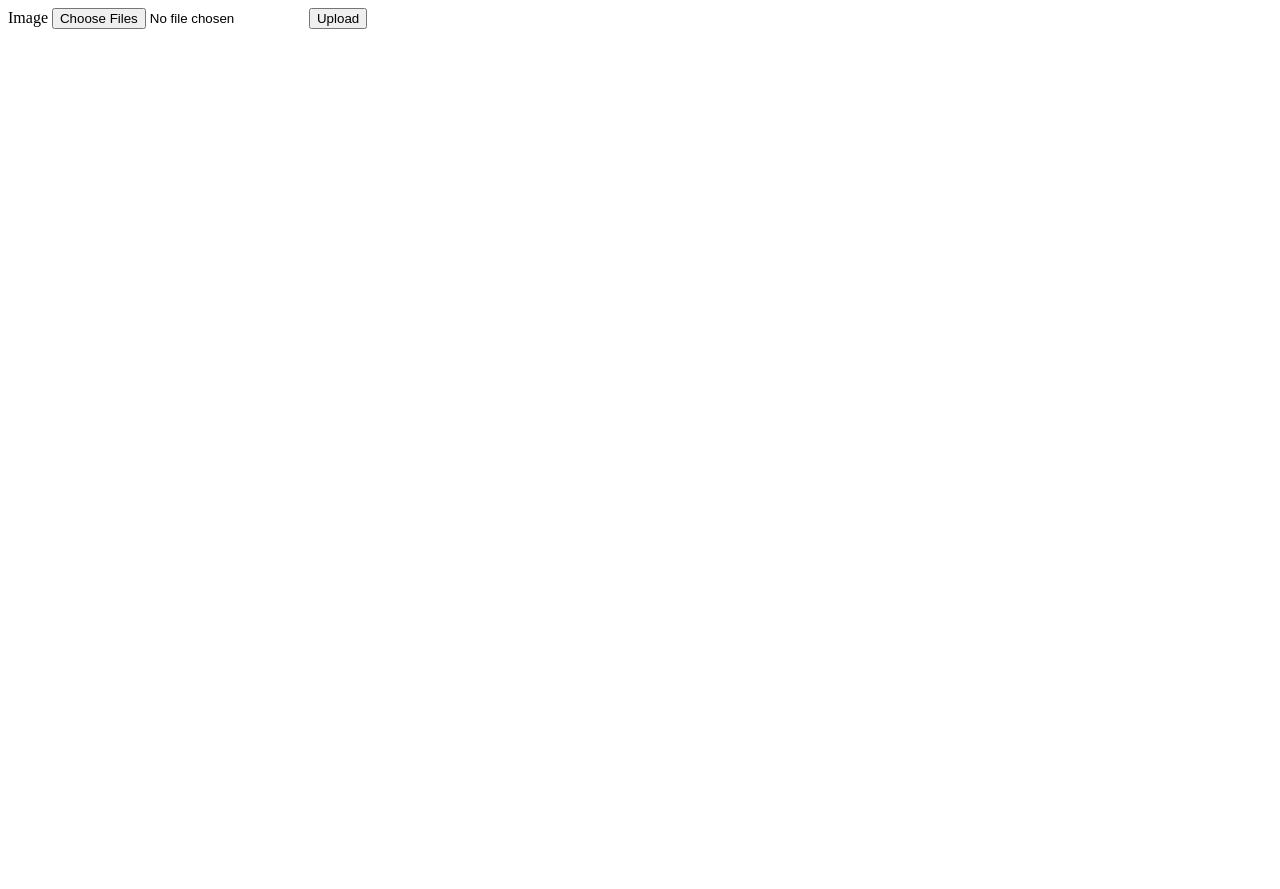
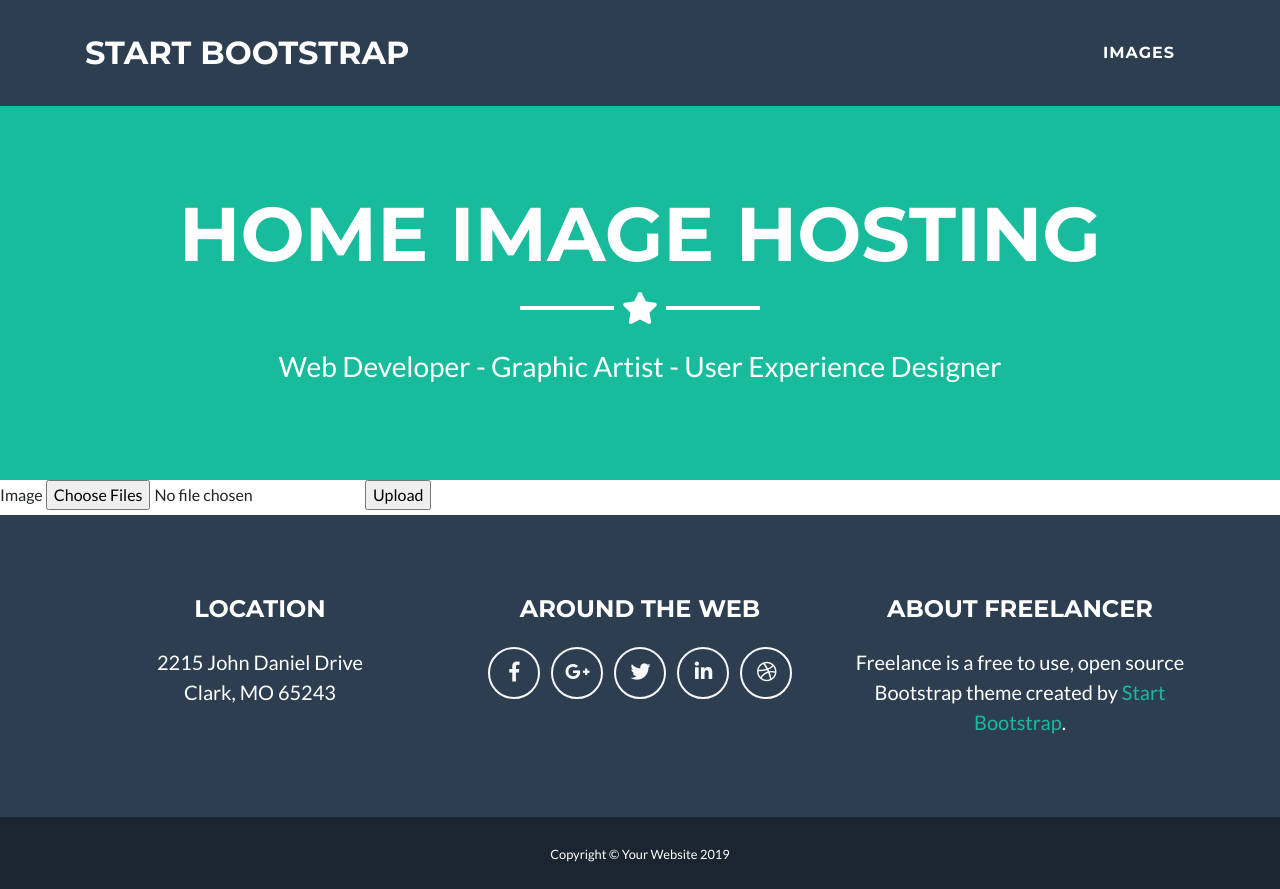
Before and after one commit to michal-mietus/home-hosting, a Flask app: page /image/add in a window 1280 px wide. Before the commit the page is almost empty. Before the commit the page ends 29 px from the top, so only its background shows below. Run offline with Flask 2, Linux system fonts and the light colour scheme; the visitor is signed in with stand-in values (Sample User, id 1); some libraries are stand-ins or nearby versions.

Commit message:
Base html template.

```diff
--- a/templates/base.html
+++ b/templates/base.html
@@ -1,9 +1,137 @@
 <!DOCTYPE html>
-<html>
-    <head>
-        <title>Mind maps - {% block title %}{% endblock %}</title>
-    </head>
-    <body>
-        {% block content %}{% endblock %}
-    </body>
+<html lang="en">
+
+<head>
+
+  <meta charset="utf-8">
+  <meta name="viewport" content="width=device-width, initial-scale=1, shrink-to-fit=no">
+  <meta name="description" content="">
+  <meta name="author" content="">
+
+  <title>Freelancer - Start Bootstrap Theme</title>
+
+  <!-- Bootstrap core CSS -->
+  <link href="{{ url_for('static', filename='vendor/bootstrap/css/bootstrap.min.css')}}" rel="stylesheet">
+
+  <!-- Custom fonts for this template -->
+  <link href="{{ url_for('static', filename='vendor/fontawesome-free/css/all.min.css')}}" rel="stylesheet" type="text/css">
+  <link href="https://fonts.googleapis.com/css?family=Montserrat:400,700" rel="stylesheet" type="text/css">
+  <link href="https://fonts.googleapis.com/css?family=Lato:400,700,400italic,700italic" rel="stylesheet" type="text/css">
+
+  <!-- Plugin CSS -->
+  <link href="{{ url_for('static', filename='vendor/magnific-popup/magnific-popup.css')}}" rel="stylesheet" type="text/css">
+
+  <!-- Custom styles for this template -->
+  <link href="{{ url_for('static', filename='css/freelancer.min.css')}}" rel="stylesheet">
+
+</head>
+
+<body id="page-top">
+
+  <!-- Navigation -->
+  <nav class="navbar navbar-expand-lg bg-secondary fixed-top text-uppercase" id="mainNav">
+    <div class="container">
+      <a class="navbar-brand js-scroll-trigger" href="#page-top">Start Bootstrap</a>
+      <button class="navbar-toggler navbar-toggler-right text-uppercase bg-primary text-white rounded" type="button" data-toggle="collapse" data-target="#navbarResponsive" aria-controls="navbarResponsive" aria-expanded="false" aria-label="Toggle navigation">
+        Menu
+        <i class="fas fa-bars"></i>
+      </button>
+      <div class="collapse navbar-collapse" id="navbarResponsive">
+        <ul class="navbar-nav ml-auto">
+          <li class="nav-item mx-0 mx-lg-1">
+            <a class="nav-link py-3 px-0 px-lg-3 rounded js-scroll-trigger" href="#portfolio">Images</a>
+          </li>
+        </ul>
+      </div>
+    </div>
+  </nav>
+
+  <!-- Header -->
+  <header class="masthead bg-primary text-white text-center">
+    <div class="container">
+      <h1 class="text-uppercase mb-0">Home Image Hosting</h1>
+      <hr class="star-light">
+      <h2 class="font-weight-light mb-0">Web Developer - Graphic Artist - User Experience Designer</h2>
+    </div>
+  </header>
+
+
+  <!-- Content -->
+  {% block content %}{% endblock %}
+
+  <!-- Footer -->
+  <footer class="footer text-center">
+    <div class="container">
+      <div class="row">
+        <div class="col-md-4 mb-5 mb-lg-0">
+          <h4 class="text-uppercase mb-4">Location</h4>
+          <p class="lead mb-0">2215 John Daniel Drive
+            <br>Clark, MO 65243</p>
+        </div>
+        <div class="col-md-4 mb-5 mb-lg-0">
+          <h4 class="text-uppercase mb-4">Around the Web</h4>
+          <ul class="list-inline mb-0">
+            <li class="list-inline-item">
+              <a class="btn btn-outline-light btn-social text-center rounded-circle" href="#">
+                <i class="fab fa-fw fa-facebook-f"></i>
+              </a>
+            </li>
+            <li class="list-inline-item">
+              <a class="btn btn-outline-light btn-social text-center rounded-circle" href="#">
+                <i class="fab fa-fw fa-google-plus-g"></i>
+              </a>
+            </li>
+            <li class="list-inline-item">
+              <a class="btn btn-outline-light btn-social text-center rounded-circle" href="#">
+                <i class="fab fa-fw fa-twitter"></i>
+              </a>
+            </li>
+            <li class="list-inline-item">
+              <a class="btn btn-outline-light btn-social text-center rounded-circle" href="#">
+                <i class="fab fa-fw fa-linkedin-in"></i>
+              </a>
+            </li>
+            <li class="list-inline-item">
+              <a class="btn btn-outline-light btn-social text-center rounded-circle" href="#">
+                <i class="fab fa-fw fa-dribbble"></i>
+              </a>
+            </li>
+          </ul>
+        </div>
+        <div class="col-md-4">
+          <h4 class="text-uppercase mb-4">About Freelancer</h4>
+          <p class="lead mb-0">Freelance is a free to use, open source Bootstrap theme created by
+            <a href="http://startbootstrap.com">Start Bootstrap</a>.</p>
+        </div>
+      </div>
+    </div>
+  </footer>
+
+  <div class="copyright py-4 text-center text-white">
+    <div class="container">
+      <small>Copyright &copy; Your Website 2019</small>
+    </div>
+  </div>
+
+  <!-- Scroll to Top Button (Only visible on small and extra-small screen sizes) -->
+  <div class="scroll-to-top d-lg-none position-fixed ">
+    <a class="js-scroll-trigger d-block text-center text-white rounded" href="#page-top">
+      <i class="fa fa-chevron-up"></i>
+    </a>
+  </div>
+
+
+  <!-- Bootstrap core JavaScript -->
+  <script src="{{ url_for('static', filename='vendor/jquery/jquery.min.js')}}"></script>
+  <script src="{{ url_for('static', filename='vendor/bootstrap/js/bootstrap.bundle.min.js')}}"></script>
+
+  <!-- Plugin JavaScript -->
+  <script src="{{ url_for('static', filename='vendor/jquery-easing/jquery.easing.min.js')}}"></script>
+  <script src="{{ url_for('static', filename='vendor/magnific-popup/jquery.magnific-popup.min.js')}}"></script>
+
+  <!-- Custom scripts for this template -->
+  <script src="{{ url_for('static', filename='js/freelancer.min.js')}}"></script>
+
+</body>
+
 </html>
```
